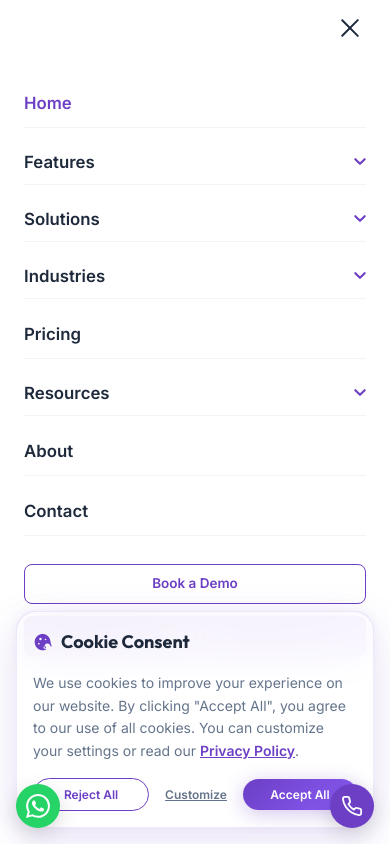
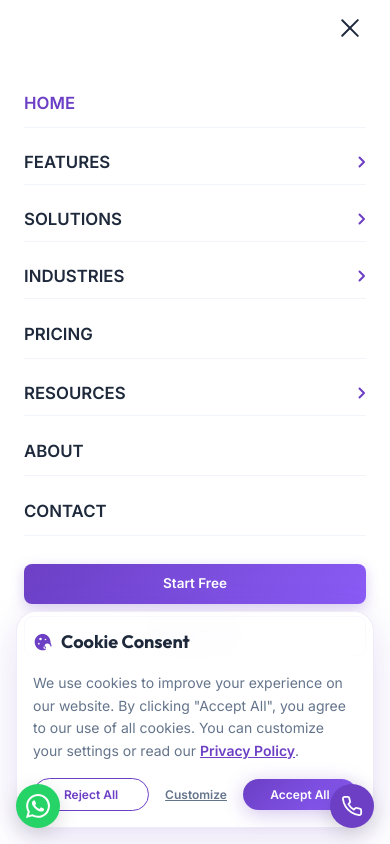
Before and after one commit to gyan9752/hrmsWebsite, a Next.js app: page / in a window 390 px wide. Both pictures are taken after a click on the button 350 px from the left and 28 px from the top of the page. Shown: the top 844 px of the page. Built offline with nearby package versions, Linux system fonts and the light colour scheme.

Commit message:
feat: refine desktop mega-menus and mobile navigation drawer to match wireframe and exact item sequence

```diff
--- a/components/Navbar.tsx
+++ b/components/Navbar.tsx
@@ -138,7 +138,6 @@ export default function Navbar({ onOpenDemo }: NavbarProps) {
               <div className={`mega-menu mega-menu--features mega-menu--2col ${activeDropdown === 'features' ? 'open' : ''}`}>
                 <div className="mega-menu__body">
                   <div>
-                    <div className="mega-menu__col-title">HR Management</div>
                     <ul className="mega-menu__list">
                       <li>
                         <Link href="/features#employee-management" className="mega-menu__item" onClick={() => setActiveDropdown(null)}>
@@ -168,7 +167,6 @@ export default function Navbar({ onOpenDemo }: NavbarProps) {
                   </div>
 
                   <div>
-                    <div className="mega-menu__col-title">Employee Operations</div>
                     <ul className="mega-menu__list">
                       <li>
                         <Link href="/features#documents" className="mega-menu__item" onClick={() => setActiveDropdown(null)}>
@@ -234,7 +232,6 @@ export default function Navbar({ onOpenDemo }: NavbarProps) {
               <div className={`mega-menu mega-menu--solutions mega-menu--2col ${activeDropdown === 'solutions' ? 'open' : ''}`}>
                 <div className="mega-menu__body">
                   <div>
-                    <div className="mega-menu__col-title">By Business Size</div>
                     <ul className="mega-menu__list">
                       <li>
                         <Link href="/roles#small-business" className="mega-menu__item" onClick={() => setActiveDropdown(null)}>
@@ -296,7 +293,7 @@ export default function Navbar({ onOpenDemo }: NavbarProps) {
 
                 <div className="mega-menu__footer">
                   <Link href="/features" className="mega-menu__footer-link" onClick={() => setActiveDropdown(null)}>
-                    <span>Find the Right HRMS Solution</span>
+                    <span>Find the Right Solution</span>
                     <span aria-hidden="true">→</span>
                   </Link>
                 </div>
@@ -327,59 +324,22 @@ export default function Navbar({ onOpenDemo }: NavbarProps) {
                 </svg>
               </button>
 
-              <div className={`mega-menu mega-menu--industries mega-menu--3col ${activeDropdown === 'industries' ? 'open' : ''}`}>
+              <div className={`mega-menu mega-menu--industries mega-menu--2col ${activeDropdown === 'industries' ? 'open' : ''}`}>
                 <div className="mega-menu__body">
                   <div>
-                    <div className="mega-menu__col-title">Technology &amp; Services</div>
                     <ul className="mega-menu__list">
                       <li>
                         <Link href="/features#tech" className="mega-menu__item" onClick={() => setActiveDropdown(null)}>
                           <span className="mega-menu__item-title">IT &amp; Software</span>
-                          <span className="mega-menu__item-desc">Hybrid teams, shift rotations &amp; remote clock-ins</span>
+                          <span className="mega-menu__item-desc">Hybrid teams, sprint shifts &amp; remote check-ins</span>
                         </Link>
                       </li>
-                      <li>
-                        <Link href="/features#services" className="mega-menu__item" onClick={() => setActiveDropdown(null)}>
-                          <span className="mega-menu__item-title">Agencies &amp; Professional Services</span>
-                          <span className="mega-menu__item-desc">Client billing timesheets &amp; contractor management</span>
-                        </Link>
-                      </li>
-                      <li>
-                        <Link href="/features#real-estate" className="mega-menu__item" onClick={() => setActiveDropdown(null)}>
-                          <span className="mega-menu__item-title">Real Estate</span>
-                          <span className="mega-menu__item-desc">Field agent tracking &amp; site-level geofencing</span>
-                        </Link>
-                      </li>
-                    </ul>
-                  </div>
-
-                  <div>
-                    <div className="mega-menu__col-title">Operations &amp; Workforce</div>
-                    <ul className="mega-menu__list">
                       <li>
                         <Link href="/features#manufacturing" className="mega-menu__item" onClick={() => setActiveDropdown(null)}>
                           <span className="mega-menu__item-title">Manufacturing</span>
                           <span className="mega-menu__item-desc">Multi-shift rosters, overtime &amp; factory labor laws</span>
                         </Link>
                       </li>
-                      <li>
-                        <Link href="/features#retail" className="mega-menu__item" onClick={() => setActiveDropdown(null)}>
-                          <span className="mega-menu__item-title">Retail</span>
-                          <span className="mega-menu__item-desc">Store staff scheduling &amp; store-level reports</span>
-                        </Link>
-                      </li>
-                      <li>
-                        <Link href="/features#hospitality" className="mega-menu__item" onClick={() => setActiveDropdown(null)}>
-                          <span className="mega-menu__item-title">Hospitality</span>
-                          <span className="mega-menu__item-desc">Dynamic rotas &amp; flexible casual worker tracking</span>
-                        </Link>
-                      </li>
-                    </ul>
-                  </div>
-
-                  <div>
-                    <div className="mega-menu__col-title">People-Focused</div>
-                    <ul className="mega-menu__list">
                       <li>
                         <Link href="/features#education" className="mega-menu__item" onClick={() => setActiveDropdown(null)}>
                           <span className="mega-menu__item-title">Education</span>
@@ -394,10 +354,39 @@ export default function Navbar({ onOpenDemo }: NavbarProps) {
                       </li>
                     </ul>
                   </div>
+
+                  <div>
+                    <ul className="mega-menu__list">
+                      <li>
+                        <Link href="/features#retail" className="mega-menu__item" onClick={() => setActiveDropdown(null)}>
+                          <span className="mega-menu__item-title">Retail</span>
+                          <span className="mega-menu__item-desc">Store staff scheduling &amp; store-level reports</span>
+                        </Link>
+                      </li>
+                      <li>
+                        <Link href="/features#hospitality" className="mega-menu__item" onClick={() => setActiveDropdown(null)}>
+                          <span className="mega-menu__item-title">Hospitality</span>
+                          <span className="mega-menu__item-desc">Dynamic rotas &amp; flexible casual worker tracking</span>
+                        </Link>
+                      </li>
+                      <li>
+                        <Link href="/features#real-estate" className="mega-menu__item" onClick={() => setActiveDropdown(null)}>
+                          <span className="mega-menu__item-title">Real Estate</span>
+                          <span className="mega-menu__item-desc">Field agent tracking &amp; site-level geofencing</span>
+                        </Link>
+                      </li>
+                      <li>
+                        <Link href="/features#services" className="mega-menu__item" onClick={() => setActiveDropdown(null)}>
+                          <span className="mega-menu__item-title">Agencies &amp; Professional Services</span>
+                          <span className="mega-menu__item-desc">Client billing timesheets &amp; contractor management</span>
+                        </Link>
+                      </li>
+                    </ul>
+                  </div>
                 </div>
 
                 <div className="mega-menu__footer">
-                  <Link href="/features" className="mega-menu__footer-link" onClick={() => setActiveDropdown(null)}>
+                  <Link href="/features#industries" className="mega-menu__footer-link" onClick={() => setActiveDropdown(null)}>
                     <span>Explore All Industries</span>
                     <span aria-hidden="true">→</span>
                   </Link>
@@ -441,7 +430,6 @@ export default function Navbar({ onOpenDemo }: NavbarProps) {
               <div className={`mega-menu mega-menu--resources mega-menu--2col ${activeDropdown === 'resources' ? 'open' : ''}`}>
                 <div className="mega-menu__body">
                   <div>
-                    <div className="mega-menu__col-title">Learn</div>
                     <ul className="mega-menu__list">
                       <li>
                         <Link href="/hrms-software-2026" className="mega-menu__item" onClick={() => setActiveDropdown(null)}>
@@ -471,7 +459,6 @@ export default function Navbar({ onOpenDemo }: NavbarProps) {
                   </div>
 
                   <div>
-                    <div className="mega-menu__col-title">Compare &amp; Decide</div>
                     <ul className="mega-menu__list">
                       <li>
                         <Link href="/features#hrms-vs-excel" className="mega-menu__item" onClick={() => setActiveDropdown(null)}>
@@ -560,7 +547,7 @@ export default function Navbar({ onOpenDemo }: NavbarProps) {
       {/* Mobile Drawer Menu */}
       <div className={`navbar__mobile-menu ${mobileOpen ? 'open' : ''}`}>
         <Link href="/" className={`navbar__mobile-link ${isActive('/') ? 'active' : ''}`} onClick={() => setMobileOpen(false)}>
-          Home
+          HOME
         </Link>
 
         {/* Mobile Features Accordion */}
@@ -569,20 +556,20 @@ export default function Navbar({ onOpenDemo }: NavbarProps) {
             className="navbar__mobile-accordion-header"
             onClick={() => toggleMobileAccordion('features')}
           >
-            <span>Features</span>
+            <span>FEATURES</span>
             <svg
-              width="12"
-              height="7"
-              viewBox="0 0 10 6"
+              width="8"
+              height="12"
+              viewBox="0 0 8 12"
               fill="none"
               style={{
                 transition: 'transform 0.2s ease',
-                transform: mobileExpanded === 'features' ? 'rotate(180deg)' : 'rotate(0deg)',
+                transform: mobileExpanded === 'features' ? 'rotate(90deg)' : 'rotate(0deg)',
                 color: '#6C3FC5',
               }}
               aria-hidden="true"
             >
-              <path d="M1 1L5 5L9 1" stroke="currentColor" strokeWidth="1.8" strokeLinecap="round" strokeLinejoin="round" />
+              <path d="M1.5 1.5L6 6L1.5 10.5" stroke="currentColor" strokeWidth="2" strokeLinecap="round" strokeLinejoin="round" />
             </svg>
           </button>
           {mobileExpanded === 'features' && (
@@ -606,20 +593,20 @@ export default function Navbar({ onOpenDemo }: NavbarProps) {
             className="navbar__mobile-accordion-header"
             onClick={() => toggleMobileAccordion('solutions')}
           >
-            <span>Solutions</span>
+            <span>SOLUTIONS</span>
             <svg
-              width="12"
-              height="7"
-              viewBox="0 0 10 6"
+              width="8"
+              height="12"
+              viewBox="0 0 8 12"
               fill="none"
               style={{
                 transition: 'transform 0.2s ease',
-                transform: mobileExpanded === 'solutions' ? 'rotate(180deg)' : 'rotate(0deg)',
+                transform: mobileExpanded === 'solutions' ? 'rotate(90deg)' : 'rotate(0deg)',
                 color: '#6C3FC5',
               }}
               aria-hidden="true"
             >
-              <path d="M1 1L5 5L9 1" stroke="currentColor" strokeWidth="1.8" strokeLinecap="round" strokeLinejoin="round" />
+              <path d="M1.5 1.5L6 6L1.5 10.5" stroke="currentColor" strokeWidth="2" strokeLinecap="round" strokeLinejoin="round" />
             </svg>
           </button>
           {mobileExpanded === 'solutions' && (
@@ -628,7 +615,13 @@ export default function Navbar({ onOpenDemo }: NavbarProps) {
               <Link href="/roles#startups" className="navbar__mobile-sublink" onClick={() => setMobileOpen(false)}>HRMS for Startups</Link>
               <Link href="/roles#sme" className="navbar__mobile-sublink" onClick={() => setMobileOpen(false)}>HRMS for SMEs</Link>
               <Link href="/roles#growing-business" className="navbar__mobile-sublink" onClick={() => setMobileOpen(false)}>HRMS for Growing Businesses</Link>
-              <Link href="/features" className="navbar__mobile-sublink" style={{ fontWeight: 700, color: '#6C3FC5' }} onClick={() => setMobileOpen(false)}>Find the Right HRMS Solution →</Link>
+              <div className="navbar__mobile-divider" />
+              <div className="navbar__mobile-subhead">By Need</div>
+              <Link href="/features#employee-management" className="navbar__mobile-sublink" onClick={() => setMobileOpen(false)}>Employee Management</Link>
+              <Link href="/features#attendance-tracking" className="navbar__mobile-sublink" onClick={() => setMobileOpen(false)}>Attendance Management</Link>
+              <Link href="/features#leave-management" className="navbar__mobile-sublink" onClick={() => setMobileOpen(false)}>Leave Management</Link>
+              <Link href="/features#payroll-processing" className="navbar__mobile-sublink" onClick={() => setMobileOpen(false)}>Payroll Management</Link>
+              <Link href="/features" className="navbar__mobile-sublink" style={{ fontWeight: 700, color: '#6C3FC5' }} onClick={() => setMobileOpen(false)}>Find the Right Solution →</Link>
             </div>
           )}
         </div>
@@ -639,39 +632,39 @@ export default function Navbar({ onOpenDemo }: NavbarProps) {
             className="navbar__mobile-accordion-header"
             onClick={() => toggleMobileAccordion('industries')}
           >
-            <span>Industries</span>
+            <span>INDUSTRIES</span>
             <svg
-              width="12"
-              height="7"
-              viewBox="0 0 10 6"
+              width="8"
+              height="12"
+              viewBox="0 0 8 12"
               fill="none"
               style={{
                 transition: 'transform 0.2s ease',
-                transform: mobileExpanded === 'industries' ? 'rotate(180deg)' : 'rotate(0deg)',
+                transform: mobileExpanded === 'industries' ? 'rotate(90deg)' : 'rotate(0deg)',
                 color: '#6C3FC5',
               }}
               aria-hidden="true"
             >
-              <path d="M1 1L5 5L9 1" stroke="currentColor" strokeWidth="1.8" strokeLinecap="round" strokeLinejoin="round" />
+              <path d="M1.5 1.5L6 6L1.5 10.5" stroke="currentColor" strokeWidth="2" strokeLinecap="round" strokeLinejoin="round" />
             </svg>
           </button>
           {mobileExpanded === 'industries' && (
             <div className="navbar__mobile-accordion-body">
               <Link href="/features#tech" className="navbar__mobile-sublink" onClick={() => setMobileOpen(false)}>IT &amp; Software</Link>
-              <Link href="/features#services" className="navbar__mobile-sublink" onClick={() => setMobileOpen(false)}>Agencies &amp; Professional Services</Link>
-              <Link href="/features#real-estate" className="navbar__mobile-sublink" onClick={() => setMobileOpen(false)}>Real Estate</Link>
               <Link href="/features#manufacturing" className="navbar__mobile-sublink" onClick={() => setMobileOpen(false)}>Manufacturing</Link>
+              <Link href="/features#education" className="navbar__mobile-sublink" onClick={() => setMobileOpen(false)}>Education</Link>
+              <Link href="/features#healthcare" className="navbar__mobile-sublink" onClick={() => setMobileOpen(false)}>Healthcare</Link>
               <Link href="/features#retail" className="navbar__mobile-sublink" onClick={() => setMobileOpen(false)}>Retail</Link>
               <Link href="/features#hospitality" className="navbar__mobile-sublink" onClick={() => setMobileOpen(false)}>Hospitality</Link>
-              <Link href="/features#education" className="navbar__mobile-sublink" onClick={() => setMobileOpen(false)}>Education</Link>
-              <Link href="/features#healthcare" className="navbar__mobile-sublink" onClick={() => setMobileOpen(false)}>Healthcare</Link>
-              <Link href="/features" className="navbar__mobile-sublink" style={{ fontWeight: 700, color: '#6C3FC5' }} onClick={() => setMobileOpen(false)}>Explore All Industries →</Link>
+              <Link href="/features#real-estate" className="navbar__mobile-sublink" onClick={() => setMobileOpen(false)}>Real Estate</Link>
+              <Link href="/features#services" className="navbar__mobile-sublink" onClick={() => setMobileOpen(false)}>Agencies &amp; Professional Services</Link>
+              <Link href="/features#industries" className="navbar__mobile-sublink" style={{ fontWeight: 700, color: '#6C3FC5' }} onClick={() => setMobileOpen(false)}>Explore All Industries →</Link>
             </div>
           )}
         </div>
 
         <Link href="/pricing" className={`navbar__mobile-link ${isActive('/pricing') ? 'active' : ''}`} onClick={() => setMobileOpen(false)}>
-          Pricing
+          PRICING
         </Link>
 
         {/* Mobile Resources Accordion */}
@@ -680,20 +673,20 @@ export default function Navbar({ onOpenDemo }: NavbarProps) {
             className="navbar__mobile-accordion-header"
             onClick={() => toggleMobileAccordion('resources')}
           >
-            <span>Resources</span>
+            <span>RESOURCES</span>
             <svg
-              width="12"
-              height="7"
-              viewBox="0 0 10 6"
+              width="8"
+              height="12"
+              viewBox="0 0 8 12"
               fill="none"
               style={{
                 transition: 'transform 0.2s ease',
-                transform: mobileExpanded === 'resources' ? 'rotate(180deg)' : 'rotate(0deg)',
+                transform: mobileExpanded === 'resources' ? 'rotate(90deg)' : 'rotate(0deg)',
                 color: '#6C3FC5',
               }}
               aria-hidden="true"
             >
-              <path d="M1 1L5 5L9 1" stroke="currentColor" strokeWidth="1.8" strokeLinecap="round" strokeLinejoin="round" />
+              <path d="M1.5 1.5L6 6L1.5 10.5" stroke="currentColor" strokeWidth="2" strokeLinecap="round" strokeLinejoin="round" />
             </svg>
           </button>
           {mobileExpanded === 'resources' && (
@@ -711,14 +704,24 @@ export default function Navbar({ onOpenDemo }: NavbarProps) {
         </div>
 
         <Link href="/about" className={`navbar__mobile-link ${isActive('/about') ? 'active' : ''}`} onClick={() => setMobileOpen(false)}>
-          About
+          ABOUT
         </Link>
 
         <Link href="/contact" className={`navbar__mobile-link ${isActive('/contact') ? 'active' : ''}`} onClick={() => setMobileOpen(false)}>
-          Contact
+          CONTACT
         </Link>
 
         <div className="navbar__mobile-actions">
+          <a
+            href="https://app.hrvico.com/onboard-company"
+            target="_blank"
+            rel="noopener noreferrer"
+            className="navbar__btn-start"
+            style={{ width: '100%', height: '46px', fontSize: '15px' }}
+          >
+            Start Free
+          </a>
+
           <button
             onClick={() => {
               setMobileOpen(false);
@@ -729,16 +732,6 @@ export default function Navbar({ onOpenDemo }: NavbarProps) {
           >
             Book a Demo
           </button>
-
-          <a
-            href="https://app.hrvico.com/onboard-company"
-            target="_blank"
-            rel="noopener noreferrer"
-            className="navbar__btn-start"
-            style={{ width: '100%', height: '46px', fontSize: '15px' }}
-          >
-            Start Free
-          </a>
         </div>
       </div>
     </nav>
```
Also changed, not shown: css/navbar.css (+16 -1 lines).
